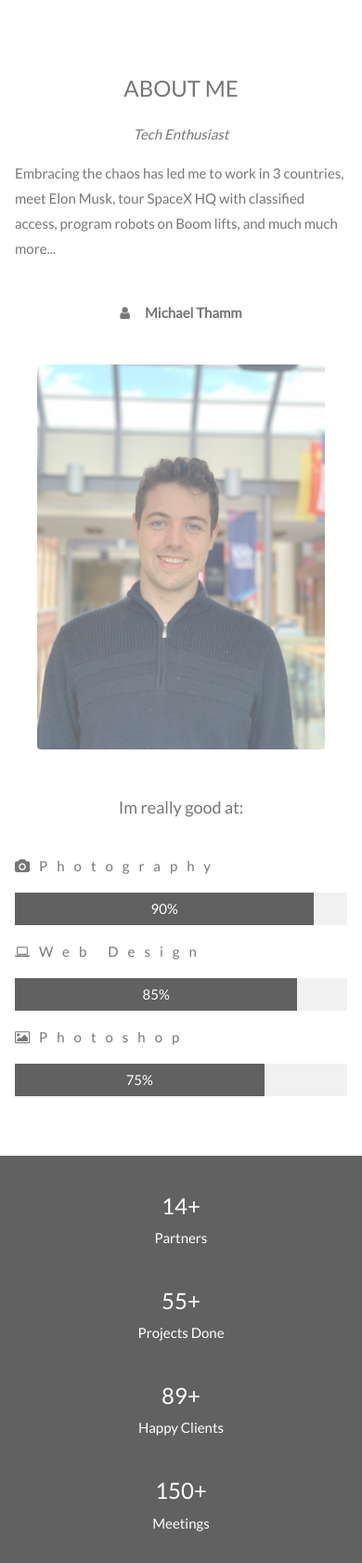
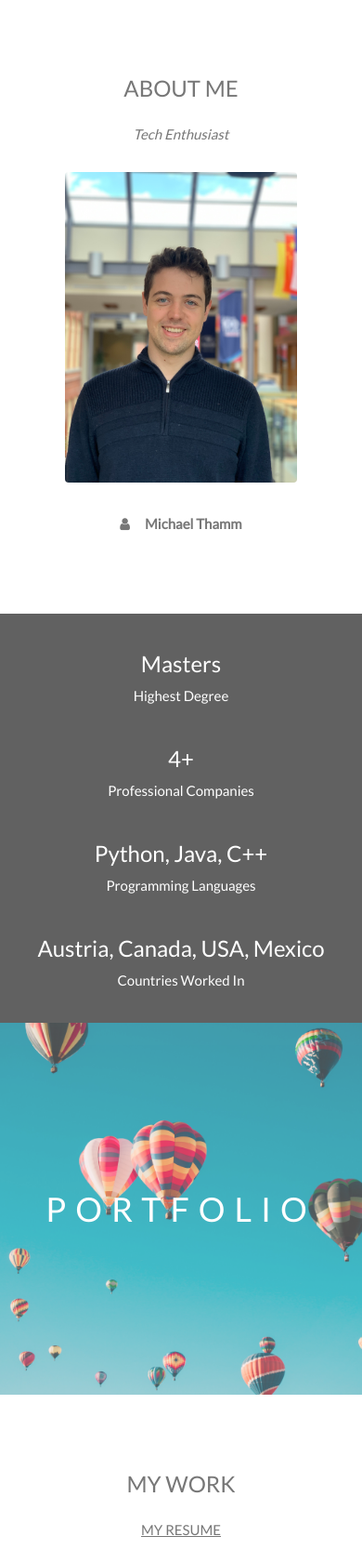
Before and after one commit to MichaelThamm/gitlab-docker-ci, a Flask app: page / in a window 390 px wide. Shown: the part 401-2082 px from the top of the page at 93% size. Run offline with Flask 2, Linux system fonts and the light colour scheme; data comes from the database, SQL or seed files in the repository; both versions use the stored data as it was after the commit.

Commit message:
Achieved a fully working page in browser

```diff
--- a/app.py
+++ b/app.py
@@ -1,302 +1,49 @@
-from flask import Flask
+import sqlite3
+import emailer
+import cgi
+from flask import Flask, render_template, request
 
 # https://www.freecodecamp.org/news/how-to-dockerize-a-flask-app/
+# https://www.digitalocean.com/community/tutorials/how-to-make-a-web-application-using-flask-in-python-3
+# https://www.w3schools.com/w3css/w3css_templates.asp
 # https://www.w3schools.com/w3css/tryit.asp?filename=tryw3css_templates_parallax&stacked=h
 
 app = Flask(__name__)
 
+
 @app.route('/')
-def home():
+def index():
+    # Key value pairs from url after ?
+    content = updatePage()
 
-    return """
-<!DOCTYPE html>
-<html>
-<head>
-<title>Website</title>
-<meta charset="UTF-8">
-<meta name="viewport" content="width=device-width, initial-scale=1">
-<link rel="stylesheet" href="https://www.w3schools.com/w3css/4/w3.css">
-<link rel="stylesheet" href="https://fonts.googleapis.com/css?family=Lato">
-<link rel="stylesheet" href="https://cdnjs.cloudflare.com/ajax/libs/font-awesome/4.7.0/css/font-awesome.min.css">
-<style>
-body,h1,h2,h3,h4,h5,h6 {font-family: "Lato", sans-serif;}
-body, html {
-  height: 100%;
-  color: #777;
-  line-height: 1.8;
-}
+    # If a URL request has ? followed by key value pairs and there is a method key it was generated with the form's hidden id
+    if request.args.get("method") == "emailer.py":
+        emailer.run(request.args)
 
-/* Create a Parallax Effect */
-.bgimg-1, .bgimg-2, .bgimg-3 {
-  background-attachment: fixed;
-  background-position: center;
-  background-repeat: no-repeat;
-  background-size: cover;
-}
+    # Run the index HTML code with contents from the database
+    return render_template('index.html', posts=content)
 
-/* First image (Logo. Full height) */
-.bgimg-1 {
-  background-image: url('/w3images/parallax1.jpg');
-  min-height: 100%;
-}
 
-/* Second image (Portfolio) */
-.bgimg-2 {
-  background-image: url("/w3images/parallax2.jpg");
-  min-height: 400px;
-}
+def updatePage():
+    # TODO Add the email functionality here
+    # Open the database connection
+    conn = get_db_connection()
+    # Select all entries from posts table and fetch all rows of the query result
+    posts = conn.execute('SELECT * FROM posts').fetchall()
+    conn.close()
+    return posts
 
-/* Third image (Contact) */
-.bgimg-3 {
-  background-image: url("/w3images/parallax3.jpg");
-  min-height: 400px;
-}
 
-.w3-wide {letter-spacing: 10px;}
-.w3-hover-opacity {cursor: pointer;}
-
-/* Turn off parallax scrolling for tablets and phones */
-@media only screen and (max-device-width: 1600px) {
-  .bgimg-1, .bgimg-2, .bgimg-3 {
-    background-attachment: scroll;
-    min-height: 400px;
-  }
-}
-</style>
-</head>
-<body>
-
-<!-- Navbar (sit on top) -->
-<div class="w3-top">
-  <div class="w3-bar" id="myNavbar">
-    <a class="w3-bar-item w3-button w3-hover-black w3-hide-medium w3-hide-large w3-right" href="javascript:void(0);" onclick="toggleFunction()" title="Toggle Navigation Menu">
-      <i class="fa fa-bars"></i>
-    </a>
-    <a href="#home" class="w3-bar-item w3-button">HOME</a>
-    <a href="#about" class="w3-bar-item w3-button w3-hide-small"><i class="fa fa-user"></i> ABOUT</a>
-    <a href="#portfolio" class="w3-bar-item w3-button w3-hide-small"><i class="fa fa-th"></i> PORTFOLIO</a>
-    <a href="#contact" class="w3-bar-item w3-button w3-hide-small"><i class="fa fa-envelope"></i> CONTACT</a>
-    <a href="#" class="w3-bar-item w3-button w3-hide-small w3-right w3-hover-red">
-      <i class="fa fa-search"></i>
-    </a>
-  </div>
-
-  <!-- Navbar on small screens -->
-  <div id="navDemo" class="w3-bar-block w3-white w3-hide w3-hide-large w3-hide-medium">
-    <a href="#about" class="w3-bar-item w3-button" onclick="toggleFunction()">ABOUT</a>
-    <a href="#portfolio" class="w3-bar-item w3-button" onclick="toggleFunction()">PORTFOLIO</a>
-    <a href="#contact" class="w3-bar-item w3-button" onclick="toggleFunction()">CONTACT</a>
-    <a href="#" class="w3-bar-item w3-button">SEARCH</a>
-  </div>
-</div>
-
-<!-- First Parallax Image with Logo Text -->
-<div class="bgimg-1 w3-display-container w3-opacity-min" id="home">
-  <div class="w3-display-middle" style="white-space:nowrap;">
-    <span class="w3-center w3-padding-large w3-black w3-xlarge w3-wide w3-animate-opacity">MY <span class="w3-hide-small">WEBSITE</span> LOGO</span>
-  </div>
-</div>
-
-<!-- Container (About Section) -->
-<div class="w3-content w3-container w3-padding-64" id="about">
-  <h3 class="w3-center">ABOUT ME</h3>
-  <p class="w3-center"><em>Tech Enthusiast</em></p>
-  <p>Embracing the chaos has led me to work in 3 countries, meet Elon Musk, tour SpaceX HQ with classified access, program robots on Boom lifts, and much much more...</p>
-  <div class="w3-row">
-    <div class="w3-col m6 w3-center w3-padding-large">
-      <p><b><i class="fa fa-user w3-margin-right"></i>Michael Thamm</b></p><br>
-      <img src="https://github.com/MichaelThamm/Flask-Docker/blob/main/SiteImages/Headshot.jpg?raw=true" class="w3-round w3-image w3-opacity w3-hover-opacity-off" alt="Photo of Me" width="500" height="333">
-    </div>
-
-    <!-- Hide this text on small devices -->
-    <div class="w3-col m6 w3-hide-small w3-padding-large">
-      <p>I am forever grateful to my supervisor at Kinarm where I professionally transitioned careers from Electrical Engineer to Software Engineer. For my career experience see myy resume in the HOME page and my hobby projects on GitHub</p>
-    </div>
-  </div>
-  <p class="w3-large w3-center w3-padding-16">Im really good at:</p>
-  <p class="w3-wide"><i class="fa fa-camera"></i>Photography</p>
-  <div class="w3-light-grey">
-    <div class="w3-container w3-padding-small w3-dark-grey w3-center" style="width:90%">90%</div>
-  </div>
-  <p class="w3-wide"><i class="fa fa-laptop"></i>Web Design</p>
-  <div class="w3-light-grey">
-    <div class="w3-container w3-padding-small w3-dark-grey w3-center" style="width:85%">85%</div>
-  </div>
-  <p class="w3-wide"><i class="fa fa-photo"></i>Photoshop</p>
-  <div class="w3-light-grey">
-    <div class="w3-container w3-padding-small w3-dark-grey w3-center" style="width:75%">75%</div>
-  </div>
-</div>
-
-<div class="w3-row w3-center w3-dark-grey w3-padding-16">
-  <div class="w3-quarter w3-section">
-    <span class="w3-xlarge">14+</span><br>
-    Partners
-  </div>
-  <div class="w3-quarter w3-section">
-    <span class="w3-xlarge">55+</span><br>
-    Projects Done
-  </div>
-  <div class="w3-quarter w3-section">
-    <span class="w3-xlarge">89+</span><br>
-    Happy Clients
-  </div>
-  <div class="w3-quarter w3-section">
-    <span class="w3-xlarge">150+</span><br>
-    Meetings
-  </div>
-</div>
-
-<!-- Second Parallax Image with Portfolio Text -->
-<div class="bgimg-2 w3-display-container w3-opacity-min">
-  <div class="w3-display-middle">
-    <span class="w3-xxlarge w3-text-white w3-wide">PORTFOLIO</span>
-  </div>
-</div>
-
-<!-- Container (Portfolio Section) -->
-<div class="w3-content w3-container w3-padding-64" id="portfolio">
-  <h3 class="w3-center">MY WORK</h3>
-  <p class="w3-center"><em>Here are some of my latest lorem work ipsum tipsum.<br> Click on the images to make them bigger</em></p><br>
-
-  <!-- Responsive Grid. Four columns on tablets, laptops and desktops. Will stack on mobile devices/small screens (100% width) -->
-  <div class="w3-row-padding w3-center">
-    <div class="w3-col m3">
-      <a href="https://www.w3schools.com/">Visit W3Schools.com!</a>
-    </div>
-
-    <div class="w3-col m3">
-      <img src="/w3images/p2.jpg" style="width:100%" onclick="onClick(this)" class="w3-hover-opacity" alt="Coffee beans">
-    </div>
-
-    <div class="w3-col m3">
-      <img src="/w3images/p3.jpg" style="width:100%" onclick="onClick(this)" class="w3-hover-opacity" alt="Bear closeup">
-    </div>
-
-    <div class="w3-col m3">
-      <img src="/w3images/p4.jpg" style="width:100%" onclick="onClick(this)" class="w3-hover-opacity" alt="Quiet ocean">
-    </div>
-  </div>
-
-  <div class="w3-row-padding w3-center w3-section">
-    <div class="w3-col m3">
-      <img src="/w3images/p5.jpg" style="width:100%" onclick="onClick(this)" class="w3-hover-opacity" alt="The mist">
-    </div>
-
-    <div class="w3-col m3">
-      <img src="/w3images/p6.jpg" style="width:100%" onclick="onClick(this)" class="w3-hover-opacity" alt="My beloved typewriter">
-    </div>
-
-    <div class="w3-col m3">
-      <img src="/w3images/p7.jpg" style="width:100%" onclick="onClick(this)" class="w3-hover-opacity" alt="Empty ghost train">
-    </div>
-
-    <div class="w3-col m3">
-      <img src="/w3images/p8.jpg" style="width:100%" onclick="onClick(this)" class="w3-hover-opacity" alt="Sailing">
-    </div>
-    <button class="w3-button w3-padding-large w3-light-grey" style="margin-top:64px">LOAD MORE</button>
-  </div>
-</div>
-
-<!-- Modal for full size images on click-->
-<div id="modal01" class="w3-modal w3-black" onclick="this.style.display='none'">
-  <span class="w3-button w3-large w3-black w3-display-topright" title="Close Modal Image"><i class="fa fa-remove"></i></span>
-  <div class="w3-modal-content w3-animate-zoom w3-center w3-transparent w3-padding-64">
-    <img id="img01" class="w3-image">
-    <p id="caption" class="w3-opacity w3-large"></p>
-  </div>
-</div>
-
-<!-- Third Parallax Image with Portfolio Text -->
-<div class="bgimg-3 w3-display-container w3-opacity-min">
-  <div class="w3-display-middle">
-     <span class="w3-xxlarge w3-text-white w3-wide">CONTACT</span>
-  </div>
-</div>
-
-<!-- Container (Contact Section) -->
-<div class="w3-content w3-container w3-padding-64" id="contact">
-  <h3 class="w3-center">WHERE I WORK</h3>
-  <p class="w3-center"><em>I'd love your feedback!</em></p>
-
-  <div class="w3-row w3-padding-32 w3-section">
-    <div class="w3-col m4 w3-container">
-      <img src="/w3images/map.jpg" class="w3-image w3-round" style="width:100%">
-    </div>
-    <div class="w3-col m8 w3-panel">
-      <div class="w3-large w3-margin-bottom">
-        <i class="fa fa-map-marker fa-fw w3-hover-text-black w3-xlarge w3-margin-right"></i>Wien, Austria<br>
-        <i class="fa fa-phone fa-fw w3-hover-text-black w3-xlarge w3-margin-right"></i> Phone: +1 226-227-3560<br>
-        <i class="fa fa-envelope fa-fw w3-hover-text-black w3-xlarge w3-margin-right"></i> Email: mikethamm44@gmail.com<br>
-      </div>
-      <p>Swing by for a cup of <i class="fa fa-coffee"></i>, or leave me a note:</p>
-      <form action="/action_page.php" target="_blank">
-        <div class="w3-row-padding" style="margin:0 -16px 8px -16px">
-          <div class="w3-half">
-            <input class="w3-input w3-border" type="text" placeholder="Name" required name="Name">
-          </div>
-          <div class="w3-half">
-            <input class="w3-input w3-border" type="text" placeholder="Email" required name="Email">
-          </div>
-        </div>
-        <input class="w3-input w3-border" type="text" placeholder="Message" required name="Message">
-        <button class="w3-button w3-black w3-right w3-section" type="submit">
-          <i class="fa fa-paper-plane"></i> SEND MESSAGE
-        </button>
-      </form>
-    </div>
-  </div>
-</div>
-
-<!-- Footer -->
-<footer class="w3-center w3-black w3-padding-64 w3-opacity w3-hover-opacity-off">
-  <a href="#home" class="w3-button w3-light-grey"><i class="fa fa-arrow-up w3-margin-right"></i>To the top</a>
-  <div class="w3-xlarge w3-section">
-    <i class="fa fa-facebook-official w3-hover-opacity"></i>
-    <i class="fa fa-instagram w3-hover-opacity"></i>
-    <i class="fa fa-snapchat w3-hover-opacity"></i>
-    <i class="fa fa-pinterest-p w3-hover-opacity"></i>
-    <i class="fa fa-twitter w3-hover-opacity"></i>
-    <i class="fa fa-linkedin w3-hover-opacity"></i>
-  </div>
-  <p>Powered by <a href="https://www.w3schools.com/w3css/default.asp" title="W3.CSS" target="_blank" class="w3-hover-text-green">w3.css</a></p>
-</footer>
-
-<script>
-// Modal Image Gallery
-function onClick(element) {
-  document.getElementById("img01").src = element.src;
-  document.getElementById("modal01").style.display = "block";
-  var captionText = document.getElementById("caption");
-  captionText.innerHTML = element.alt;
-}
-
-// Change style of navbar on scroll
-window.onscroll = function() {myFunction()};
-function myFunction() {
-    var navbar = document.getElementById("myNavbar");
-    if (document.body.scrollTop > 100 || document.documentElement.scrollTop > 100) {
-        navbar.className = "w3-bar" + " w3-card" + " w3-animate-top" + " w3-white";
-    } else {
-        navbar.className = navbar.className.replace(" w3-card w3-animate-top w3-white", "");
-    }
-}
-
-// Used to toggle the menu on small screens when clicking on the menu button
-function toggleFunction() {
-    var x = document.getElementById("navDemo");
-    if (x.className.indexOf("w3-show") == -1) {
-        x.className += " w3-show";
-    } else {
-        x.className = x.className.replace(" w3-show", "");
-    }
-}
-</script>
-
-</body>
-</html>
-"""
+def get_db_connection():
+    conn = sqlite3.connect('database.db')
+    # set the row_factory attribute to sqlite3.Row for name-based access to columns
+    conn.row_factory = sqlite3.Row
+    return conn
 
 
 if __name__ == "__main__":
+    app.config.update(
+        TESTING=True,
+        ENV='development'
+    )
     app.run(debug=True)
--- a/TestCode.html
+++ b/templates/index.html
@@ -90,16 +90,20 @@
 <div class="w3-content w3-container w3-padding-64" id="about">
   <h3 class="w3-center">ABOUT ME</h3>
   <p class="w3-center"><em>Tech Enthusiast</em></p>
-  <p>Embracing the chaos has led me to work in 4 countries, meet Elon Musk, tour SpaceX HQ with classified access, program robots on Boom lifts, and much much more...</p>
   <div class="w3-row">
     <div class="w3-col m6 w3-center w3-padding-large">
-      <p><b><i class="fa fa-user w3-margin-right"></i>Michael Thamm</b></p><br>
-      <img src="https://github.com/MichaelThamm/Flask-Docker/blob/main/SiteImages/Headshot.jpg?raw=true" class="w3-round w3-image w3-opacity w3-hover-opacity-off" alt="Photo of Me" width="500" height="333">
+      <img src="https://github.com/MichaelThamm/Flask-Docker/blob/main/SiteImages/Headshot.jpg?raw=true" class="w3-round w3-image w3-hover-opacity-off" alt="Photo of Me" width="250" height="350">
     </div>
 
+	<div class="w3-col m6 w3-center w3-padding-small">
+		<p><b><i class="fa fa-user w3-margin-right"></i>Michael Thamm</b></p>
+	</div>
     <!-- Hide this text on small devices -->
     <div class="w3-col m6 w3-hide-small w3-padding-large">
-      <p>I am forever grateful to my supervisor at Kinarm where I professionally transitioned careers from Electrical Engineer to Software Engineer. For my career experience see myy resume in the HOME page and my hobby projects on GitHub</p>
+		<p>Embracing the chaos has led me to work in 4 different countries, pursue a Masters degree in electric high-speed train motor optimization, meet Elon Musk,
+		tour SpaceX HQ with classified access, program adaptive welding robots on a Boom lift, IIoT asset data collection for a Tier 1 automotive manufacturer,
+		and much more ...
+		</p>
     </div>
   </div>
 </div>
@@ -133,6 +137,7 @@
 <!-- Container (Portfolio Section) -->
 <div class="w3-content w3-container w3-padding-64" id="portfolio">
   <h3 class="w3-center">MY WORK</h3>
+  <p style="text-align:center" class="w3-center"><a href="https://github.com/MichaelThamm/MichaelThamm.github.io/blob/main/MichaelThamm-CV.pdf">MY RESUME</a></p>
   <p class="w3-center">If you are interested in my career hobby-projects follow a link below to the GitHub repository</p>
 
   <!-- Responsive Grid. Four columns on tablets, laptops and desktops. Will stack on mobile devices/small screens (100% width) -->
@@ -174,11 +179,19 @@
 <!-- Container (Contact Section) -->
 <div class="w3-content w3-container w3-padding-64" id="contact">
   <h3 class="w3-center">WHERE I WORK</h3>
-  <p class="w3-center"><em>I'd love your feedback!</em></p>
+  <p class="w3-center"><em>I am forever grateful to my supervisor at <a href="https://kinarm.com/">Kinarm</a> where I professionally transitioned careers from Electrical Engineer to Software Engineer.<br>
+  My accomplishments and responsibilities include:
+	<ul>
+	  <li>Java and Python backend programming resulting in 3 projects and 21 combined resolved tickets</li>
+	  <li>Operate within the main IT role resulting in 2 projects and 23 resolved tickets</li>
+	  <li>Assembly and integration of Linux Ubuntu host server and Windows Server 2022</li>
+	  <li>On-site installation and collaboration with neuroscience researchers using Kinarms</li>
+	</ul>
+</em></p>
 
   <div class="w3-row w3-padding-32 w3-section">
     <div class="w3-col m4 w3-container">
-      <img src="https://github.com/MichaelThamm/Flask-Docker/blob/main/SiteImages/Kinarm.jpg?raw=true" class="w3-image w3-round" style="width:100%">
+      <img src="https://github.com/MichaelThamm/Flask-Docker/blob/main/SiteImages/Kinarm_logo.jpg?raw=true" class="w3-image w3-round" style="width:100%">
     </div>
     <div class="w3-col m8 w3-panel">
       <div class="w3-large w3-margin-bottom">
@@ -187,17 +200,18 @@
         <i class="fa fa-envelope fa-fw w3-hover-text-black w3-xlarge w3-margin-right"></i> Email: mikethamm44@gmail.com<br>
       </div>
       <p>Swing by for a cup of <i class="fa fa-coffee"></i>, or leave me a note:</p>
-      <form action="/action_page.php" target="_blank">
+      <form>
+        <input type="hidden" name="method" value="emailer.py">
         <div class="w3-row-padding" style="margin:0 -16px 8px -16px">
           <div class="w3-half">
-            <input class="w3-input w3-border" type="text" placeholder="Name" required name="Name">
+            <input class="w3-input w3-border" type="text" placeholder="Name" required name="Name" id="input-name">
           </div>
           <div class="w3-half">
-            <input class="w3-input w3-border" type="text" placeholder="Email" required name="Email">
+            <input class="w3-input w3-border" type="text" placeholder="Email" required name="Email" id="input-email">
           </div>
         </div>
-        <input class="w3-input w3-border" type="text" placeholder="Message" required name="Message">
-        <button class="w3-button w3-black w3-right w3-section" type="submit">
+        <input class="w3-input w3-border" type="text" placeholder="Message" required name="Message" id="input-message">
+        <button class="w3-button w3-black w3-right w3-section" type="submit" id="btn-submit">
           <i class="fa fa-paper-plane"></i> SEND MESSAGE
         </button>
       </form>
@@ -209,8 +223,8 @@
 <footer class="w3-center w3-black w3-padding-64 w3-opacity w3-hover-opacity-off">
   <a href="#home" class="w3-button w3-light-grey"><i class="fa fa-arrow-up w3-margin-right"></i>To the top</a>
   <div class="w3-xlarge w3-section">
-    <i class="fa fa-github w3-hover-opacity"></i>
-    <i class="fa fa-linkedin w3-hover-opacity"></i>
+    <a href="https://github.com/MichaelThamm/MichaelThamm.github.io/blob/main/MichaelThamm-CV.pdf"><i class="fa fa-github w3-hover-opacity"></i></a>
+    <a href="https://www.linkedin.com/in/michael-thamm-a0b127134/"><i class="fa fa-linkedin w3-hover-opacity"></i></a>
   </div>
   <p>Powered by <a href="https://www.w3schools.com/w3css/default.asp" title="W3.CSS" target="_blank" class="w3-hover-text-green">w3.css</a></p>
 </footer>
@@ -245,6 +259,5 @@
     }
 }
 </script>
-
 </body>
 </html>
```
Also changed, not shown: emailer.py (added, +101 -0 lines), init_db.py (added, +23 -0 lines), schema.sql (added, +8 -0 lines), database.db (added).
